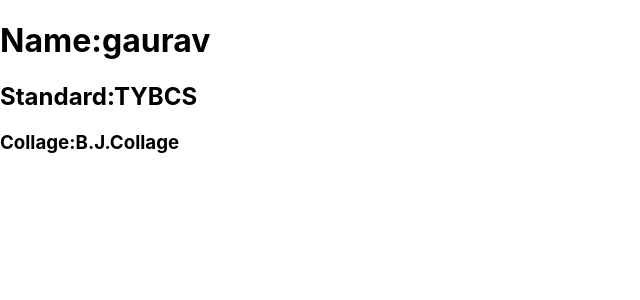
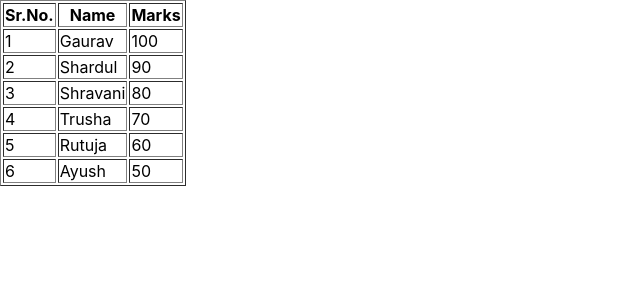
Before and after one commit to GauravPawar1256/third-project, a React (Create React App) app: page / in a window 1280 px wide. Shown: the top 300 px of the page, without its empty margins (0-640 px from the left). Built offline with nearby package versions, Linux system fonts and the light colour scheme.

Commit message:
arrray of an object in a table

```diff
--- a/src/App.js
+++ b/src/App.js
@@ -1,14 +1,30 @@
 
 
  function App() {
-  const student={Name:"gaurav",Standard:"TYBCS",Collage:"B.J.Collage"};
+  let student=[{Sr_NO:"1",Name:"Gaurav",Marks:"100"},{Sr_NO:"2",Name:"Shardul",Marks:"90"},
+    {Sr_NO:"3",Name:"Shravani",Marks:"80"},
+    {Sr_NO:"4",Name:"Trusha",Marks:"70"},{Sr_NO:"5",Name:"Rutuja",Marks:"60"},
+  {Sr_NO:"6",Name:"Ayush",Marks:"50"}];
   return (
     <div>
-      <p>
-        <h1>Name:{student.Name}</h1>
-        <h2>Standard:{student.Standard}</h2>
-        <h3>Collage:{student.Collage}</h3>
-      </p>
+
+        <table border={1}>
+          <tr>
+            <th>Sr.No.</th>
+            <th>Name</th>
+            <th>Marks</th>
+          </tr>
+          {student.map((singleElement)=>
+            <tr>
+              <td>{singleElement.Sr_NO}</td>
+              <td>{singleElement.Name}</td>
+              <td>{singleElement.Marks}</td>
+            </tr>
+
+          )}
+
+        </table>
+
 
     </div>
     );
```
